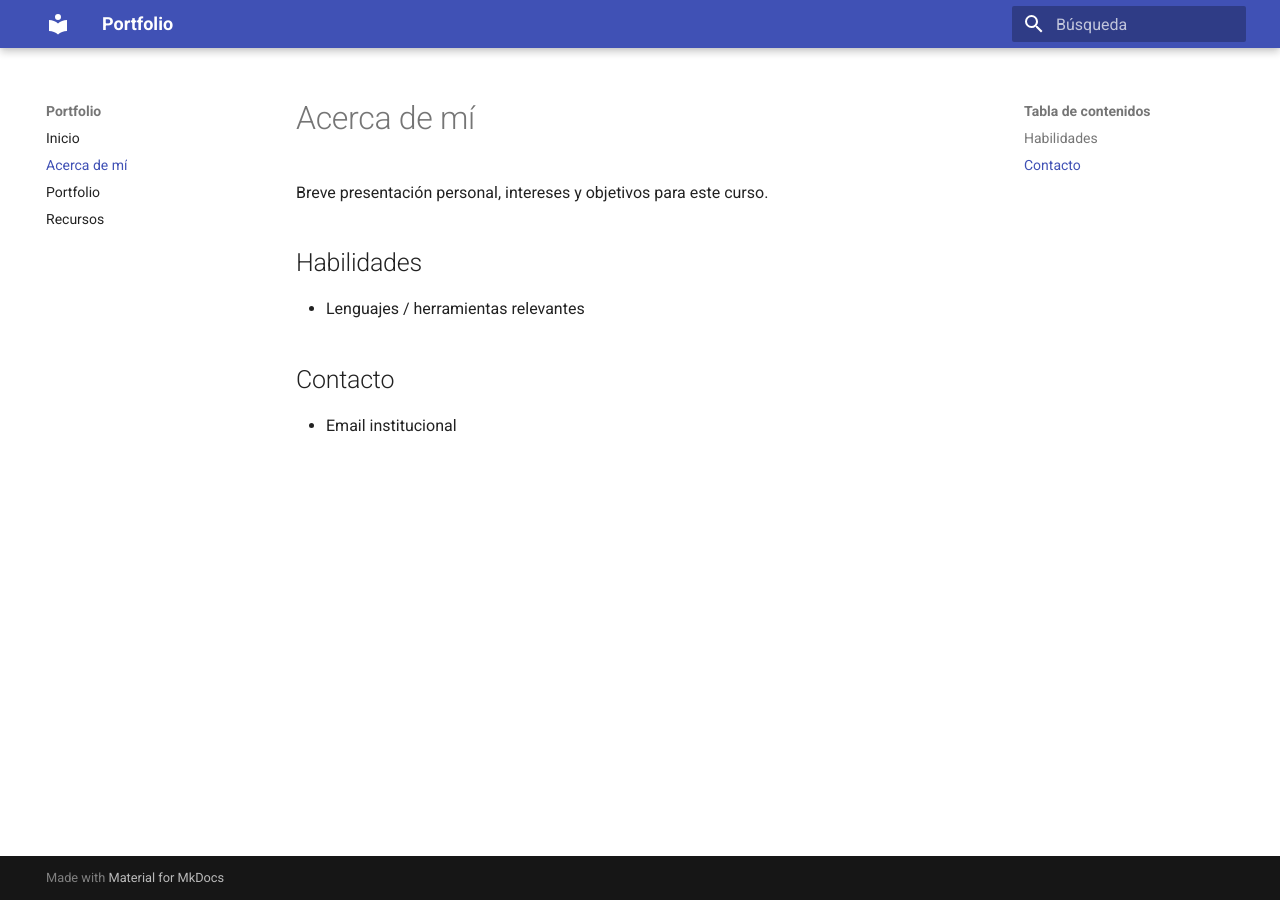
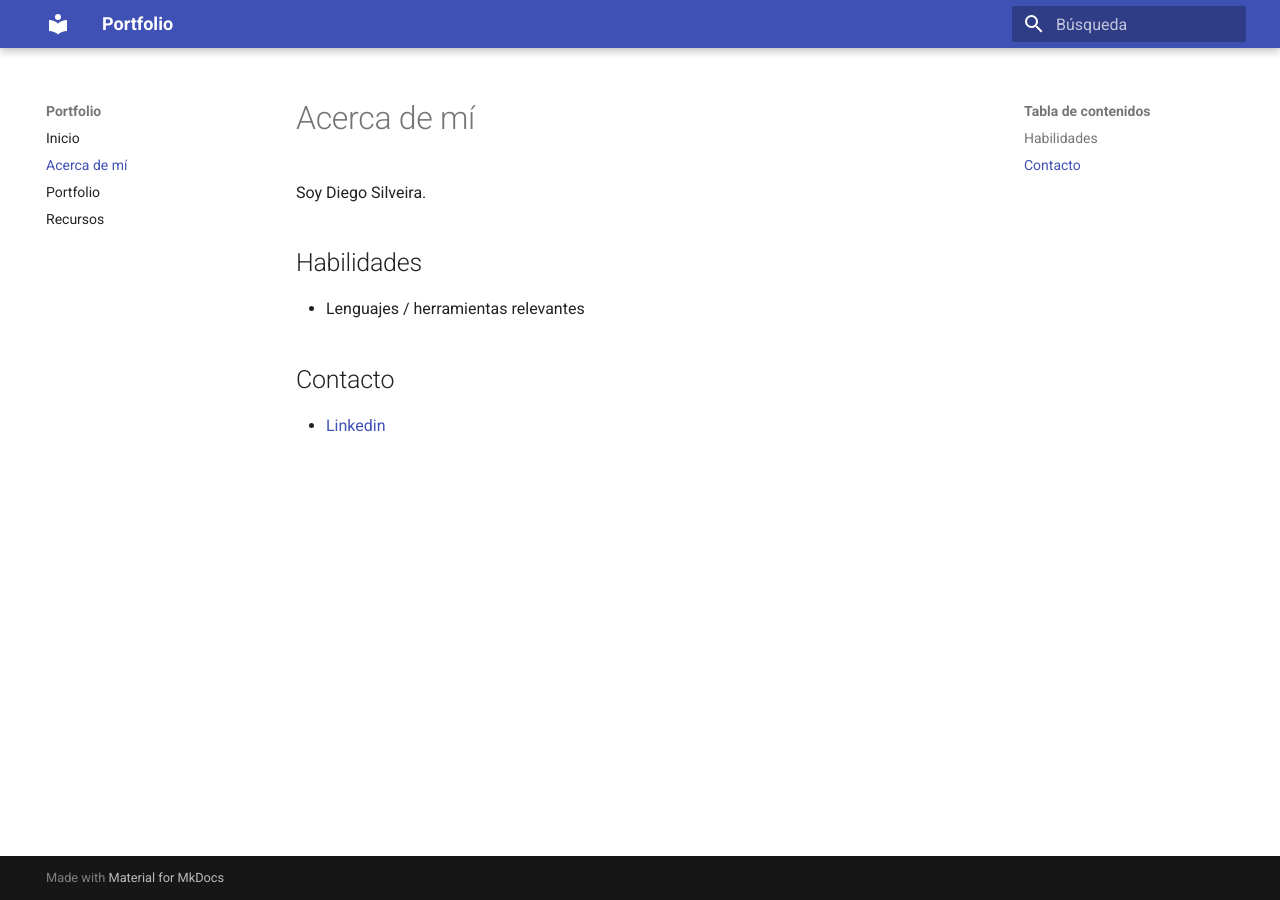
Before and after one commit to diesilveira/portfolio-ia, an MkDocs documentation site: the page built from docs/acerca.md, in a window 1280 px wide. Built offline with MkDocs 1.6.1 and Material for MkDocs 9.7.7, drawn with Linux system fonts in a browser that asks for light colours.

Commit message:
Update acerca.md

```diff
--- a/docs/acerca.md
+++ b/docs/acerca.md
@@ -5,10 +5,10 @@ date: 2025-01-01
 
 # Acerca de mí
 
-Breve presentación personal, intereses y objetivos para este curso.
+Soy Diego Silveira.
 
 ## Habilidades
 - Lenguajes / herramientas relevantes
 
 ## Contacto
-- Email institucional
+- [Linkedin](https://www.linkedin.com/in/diego-silveira-uy/)
```
